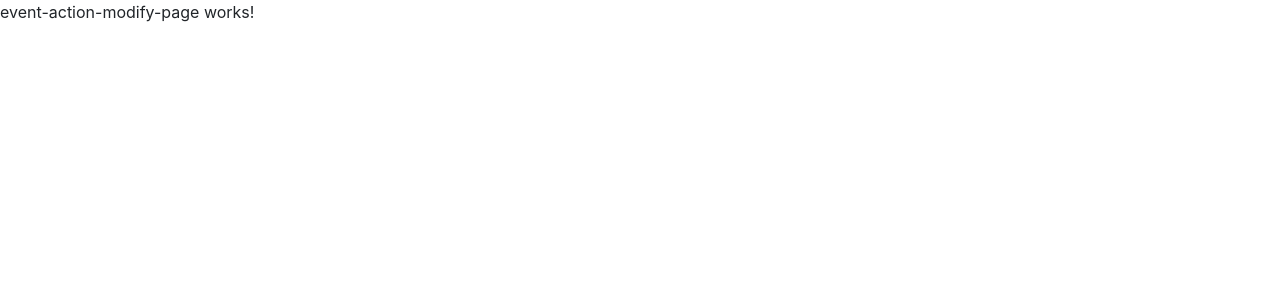
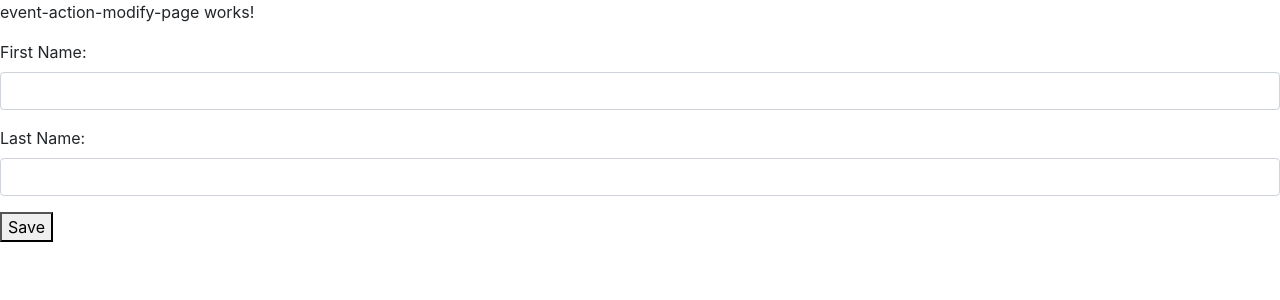
Before and after one commit to satapitchakorn/rock-head, an Angular app in the folder frontend/: page /form/modify in a window 1280 px wide. Shown: the top 300 px of the page. Built offline with nearby package versions, Linux system fonts and the light colour scheme.

Commit message:
[Edited]: popup can show value

```diff
--- a/frontend/src/app/employee/components/event-action-add-page/event-action-add-page.component.ts
+++ b/frontend/src/app/employee/components/event-action-add-page/event-action-add-page.component.ts
@@ -1,5 +1,7 @@
 import { Component, OnInit } from '@angular/core';
 import Swal from 'sweetalert2';
+import { FormControl, FormBuilder, FormGroup } from '@angular/forms';
+
 @Component({
   selector: 'app-event-action-add-page',
   templateUrl: './event-action-add-page.component.html',
@@ -7,11 +9,13 @@ import Swal from 'sweetalert2';
 })
 export class EventActionAddPageComponent implements OnInit {
 
-  constructor() { }
+
+  constructor() {
+  }
 
   ngOnInit(): void {
-    //this.comfirmAlert();
   }
+
 
   confirmAlert() {
     Swal.fire({
@@ -27,7 +31,7 @@ export class EventActionAddPageComponent implements OnInit {
       if (result.value) {
         Swal.fire(
           'Successful!',
-          'Your file has been saved.',
+          'New employee has been saved.',
           'success'
         )
       }
--- a/frontend/src/app/employee/components/event-action-modify-page/event-action-modify-page.component.html
+++ b/frontend/src/app/employee/components/event-action-modify-page/event-action-modify-page.component.html
@@ -1 +1,12 @@
 <p>event-action-modify-page works!</p>
+<form [formGroup]="form" (ngSubmit)="modifyEmployeeAlert()">
+    <div class="form-group">
+        <label>First Name:</label>
+        <input type="text" class="form-control" formControlName="firstname" />
+    </div>
+    <div class="form-group">
+        <label>Last Name:</label>
+        <input type="text" class="form-control" formControlName="lastname" />
+    </div>
+</form>
+<button (click)="modifyEmployeeAlert()">Save</button>
--- a/frontend/src/app/employee/components/event-action-modify-page/event-action-modify-page.component.ts
+++ b/frontend/src/app/employee/components/event-action-modify-page/event-action-modify-page.component.ts
@@ -1,4 +1,6 @@
 import { Component, OnInit } from '@angular/core';
+import Swal from 'sweetalert2';
+import { FormControl, FormBuilder, FormGroup } from '@angular/forms';
 
 @Component({
   selector: 'app-event-action-modify-page',
@@ -7,9 +9,47 @@ import { Component, OnInit } from '@angular/core';
 })
 export class EventActionModifyPageComponent implements OnInit {
 
-  constructor() { }
+  form: FormGroup
+
+  constructor(private fb: FormBuilder) {
+    this.form = fb.group({
+      passport: new FormControl(),
+      employee_no: new FormControl(),
+      firstname: new FormControl(),
+      lastname: new FormControl(),
+      email: new FormControl(),
+      phone: new FormControl(),
+      start_date: new FormControl(),
+    })
+  }
 
   ngOnInit(): void {
+
+  }
+
+  modifyEmployeeAlert() {
+    console.log(this.form.value.firstname);
+    const answers = this.form.value.firstname + ' ' + this.form.value.lastname
+    Swal.fire({
+      title: 'Are you sure?',
+      html: `
+        Form: ${answers}
+      `,
+      icon: 'warning',
+      showCancelButton: true,
+      confirmButtonColor: '#3085d6',
+      cancelButtonColor: '#d33',
+      confirmButtonText: 'Yes',
+      cancelButtonText: 'No'
+    }).then((result) => {
+      if (result.value) {
+        Swal.fire(
+          'Successful!',
+          'Your file has been modified.',
+          'success'
+        )
+      }
+    })
   }
 
 }
--- a/frontend/src/app/employee/components/event-action-page/event-action-page.component.ts
+++ b/frontend/src/app/employee/components/event-action-page/event-action-page.component.ts
@@ -1,4 +1,5 @@
 import { Component, OnInit } from '@angular/core';
+
 
 @Component({
   selector: 'app-event-action-page',
@@ -12,4 +13,5 @@ export class EventActionPageComponent implements OnInit {
   ngOnInit(): void {
   }
 
+
 }
--- a/frontend/src/app/employee/components/event-action-remove-page/event-action-remove-page.component.html
+++ b/frontend/src/app/employee/components/event-action-remove-page/event-action-remove-page.component.html
@@ -1 +1,3 @@
 <p>event-action-remove-page works!</p>
+
+<button (click)="confirmAlert()">Save</button>
--- a/frontend/src/app/employee/components/event-action-remove-page/event-action-remove-page.component.ts
+++ b/frontend/src/app/employee/components/event-action-remove-page/event-action-remove-page.component.ts
@@ -1,4 +1,5 @@
 import { Component, OnInit } from '@angular/core';
+import Swal from 'sweetalert2';
 
 @Component({
   selector: 'app-event-action-remove-page',
@@ -11,5 +12,24 @@ export class EventActionRemovePageComponent implements OnInit {
 
   ngOnInit(): void {
   }
-
+  confirmAlert() {
+    Swal.fire({
+      title: 'Are you sure?',
+      text: "You won't be able to revert this!",
+      icon: 'warning',
+      showCancelButton: true,
+      confirmButtonColor: '#3085d6',
+      cancelButtonColor: '#d33',
+      confirmButtonText: 'Yes',
+      cancelButtonText: 'No',
+    }).then((result) => {
+      if (result.value) {
+        Swal.fire(
+          'Successful!',
+          'Remove employee has been saved.',
+          'success'
+        )
+      }
+    })
+  }
 }
```
